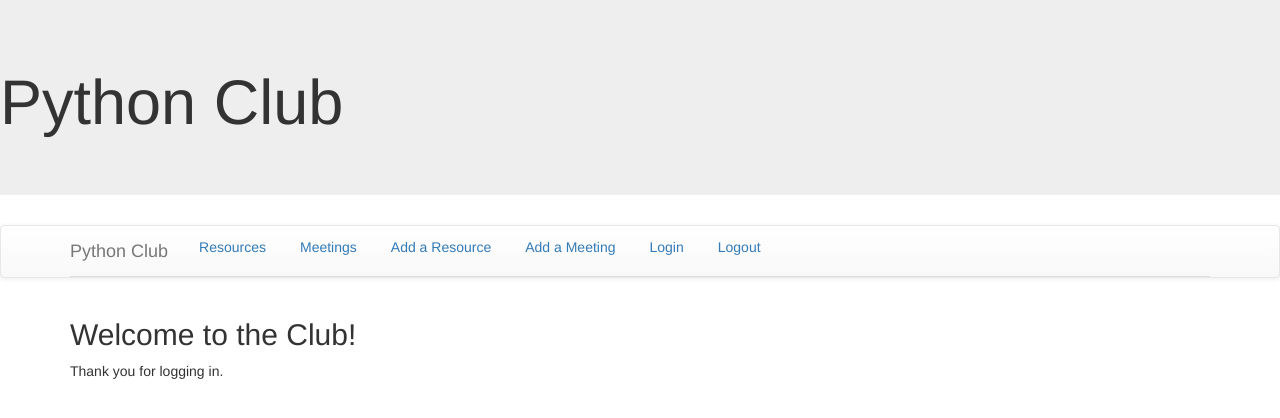
After one commit to Emily-is-cool/PythonClub, a Django app: page /club/loginmessage/ in a window 1280 px wide. The commit adds this page. Shown: the top 418 px of the page. Run offline with Django 4.2, Linux system fonts and the light colour scheme; some libraries are stand-ins or nearby versions.

Commit message:
Authentication - login stuff

```diff
--- a/club/templates/base.html
+++ b/club/templates/base.html
@@ -20,6 +20,8 @@
 <li><a href="{% url 'meetings' %}">Meetings</a></li>
 <li><a href="{% url 'newresource' %}">Add a Resource</a></li>
 <li><a href="{% url 'newmeeting' %}">Add a Meeting</a></li>
+<li><a href="{% url 'login' %}">Login</a></li>
+<li><a href="{% url 'logout' %}">Logout</a></li>
 </ul>
 </div>
 </nav>
--- /dev/null
+++ b/club/templates/club/loginmessage.html
@@ -0,0 +1,5 @@
+{% extends 'base.html' %}
+{% block content %}
+<h2>Welcome to the Club!</h2>
+<p>Thank you for logging in.</p>
+{% endblock%}
--- /dev/null
+++ b/club/templates/club/logoutmessage.html
@@ -0,0 +1,5 @@
+{% extends 'base.html' %}
+{% block content %}
+<h2>Bye Bye</h2>
+<p>See you soon!</p>
+{% endblock%}
--- a/club/urls.py
+++ b/club/urls.py
@@ -7,5 +7,7 @@ urlpatterns = [
     path('meetingminutes/<int:id>', views.meetingmin, name='somethingelse'),
     path('newresource/', views.newResource, name='newresource'),
     path('resourceview/<int:id>', views.resourceview, name = 'viewresources'),
-    path('newmeeting/', views.newMeeting, name='newmeeting')
+    path('newmeeting/', views.newMeeting, name='newmeeting'),
+    path('loginmessage/', views.loginmessage, name='loginmessage'),
+    path('logoutmessage/', views.logoutmessage, name='logoutmessage'),
 ]
--- a/club/views.py
+++ b/club/views.py
@@ -3,6 +3,7 @@ from django.shortcuts import get_object_or_404, render
 from .models import meeting, meetingminute, resource, event
 from django.urls import reverse_lazy
 from .forms import resourceForm, meetingForm
+from django.contrib.auth.decorators import login_required
 
 
 # Create your views here.
@@ -25,6 +26,7 @@ def resourceview(request, id):
     resource_view=get_object_or_404(resource, pk=id)
     return render(request, 'club/resourceview.html', {'resource_view' : resource_view})
 
+@login_required
 def newResource(request):
     form=resourceForm
     if request.method=='POST':
@@ -37,6 +39,7 @@ def newResource(request):
         form=resourceForm()
     return render(request, 'club/newresource.html', {'form': form})
 
+@login_required
 def newMeeting(request):
     form=meetingForm
     if request.method=='POST':
@@ -48,3 +51,9 @@ def newMeeting(request):
     else:
         form=meetingForm()
     return render(request, 'club/newmeeting.html', {'form': form})
+
+def loginmessage(request):
+    return render(request, 'club/loginmessage.html')
+
+def logoutmessage(request):
+    return render(request, 'club/logoutmessage.html')
--- a/pyclub/settings.py
+++ b/pyclub/settings.py
@@ -123,6 +123,8 @@ USE_TZ = True
 
 STATIC_URL = 'static/'
 
+LOGIN_REDIRECT_URL='loginmessage'
+LOGOUT_REDIRECT_URL='logoutmessage'
 # Default primary key field type
 # https://docs.djangoproject.com/en/4.0/ref/settings/#default-auto-field
 
--- a/pyclub/urls.py
+++ b/pyclub/urls.py
@@ -19,4 +19,5 @@ from django.urls import path, include
 urlpatterns = [
     path('admin/', admin.site.urls),
     path('club/', include('club.urls')),
+    path('accounts/', include('django.contrib.auth.urls')),
 ]
```
Also changed, not shown: club/templates/registration/login.html (added, +10 -0 lines), club/tests.py (line endings or trailing spaces).
